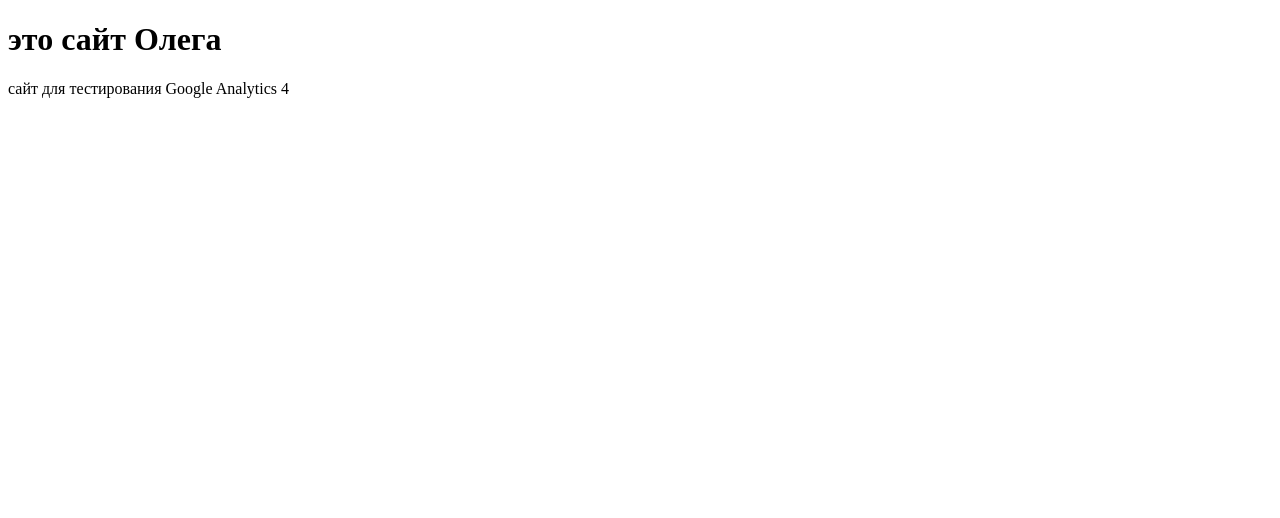
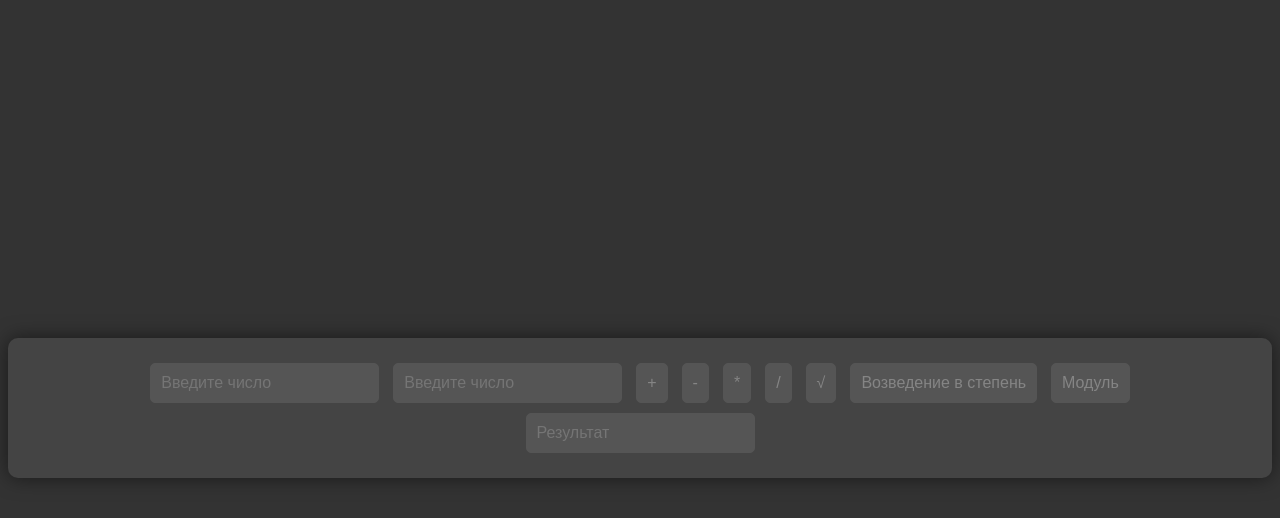
Before and after one commit to qecide/-web-analytics-test, a plain HTML site: page index.html in a window 1280 px wide. Drawn offline with Linux system fonts and the light colour scheme.

Commit message:
Add files via upload

```diff
--- a/index.html
+++ b/index.html
@@ -1,19 +1,22 @@
 <!DOCTYPE html>
-<html lang="ru">
+<html>
 <head>
-    <meta charset="UTF-8">
-    <meta name="viewport" content="width=device-width, initial-scale=1.0">
-    <title>Тестовый сайт для GA4</title>
-    <script async src="https://www.googletagmanager.com/gtag/js?id=G-04HXEV0Y09"></script>
-    <script>
-      window.dataLayer = window.dataLayer || [];
-      function gtag(){dataLayer.push(arguments);}
-      gtag('js', new Date());
-      gtag('config', 'G-04HXEV0Y09'); <!-- Здесь исправлено -->
-    </script>
+    <title>Калькулятор</title>
+    <link rel="stylesheet" type="text/css" href="styles.css">
 </head>
 <body>
-    <h1>это сайт Олега</h1>
-    <p>сайт для тестирования Google Analytics 4</p>
+    <div id="calculator">
+        <input type="text" id="value1" placeholder="Введите число"/>
+        <input type="text" id="value2" placeholder="Введите число"/>
+        <button onclick="calculate('+')">+</button>
+        <button onclick="calculate('-')">-</button>
+        <button onclick="calculate('*')">*</button>
+        <button onclick="calculate('/')">/</button>
+        <button onclick="calculate('sqrt')">√</button>
+        <button onclick="calculate('pow')">Возведение в степень</button>
+        <button onclick="calculate('mod')">Модуль</button>
+        <input type="text" id="result" placeholder="Результат" readonly/>
+    </div>
+    <script src="script.js"></script>
 </body>
 </html>
--- /dev/null
+++ b/script.js
@@ -0,0 +1,45 @@
+function calculate(operation) {
+    var value1 = document.getElementById('value1').value;
+    var value2 = document.getElementById('value2').value;
+
+    if ((operation !== 'sqrt' && operation !== 'mod') && (isNaN(value1) || isNaN(value2))) {
+        alert("Введите числа");
+        return;
+    }
+
+    value1 = parseFloat(value1);
+    value2 = parseFloat(value2);
+
+    var result;
+    switch(operation) {
+        case '+':
+            result = value1 + value2;
+            break;
+        case '-':
+            result = value1 - value2;
+            break;
+        case '*':
+            result = value1 * value2;
+            break;
+        case '/':
+            if (value2 === 0) {
+                alert("Не делай так");
+                return;
+            }
+            result = value1 / value2;
+            break;
+        case 'sqrt':
+            result = Math.sqrt(value1);
+            break;
+        case 'pow':
+            result = Math.pow(value1, value2);
+            break;
+        case 'mod':
+            result = Math.abs(value1);
+            break;
+        default:
+            result = "Чего?";
+    }
+
+    document.getElementById('result').value = result;
+}
--- /dev/null
+++ b/styles.css
@@ -0,0 +1,35 @@
+body {
+    display: flex;
+    justify-content: center;
+    align-items: center;
+    height: 100vh;
+    background-color: #333;
+}
+
+#calculator {
+    text-align: center;
+    padding: 20px;
+    background-color: #444;
+    border-radius: 10px;
+    box-shadow: 0 0 20px rgba(0,0,0,0.5);
+    color: white;
+}
+
+#calculator input, #calculator button {
+    margin: 5px;
+    padding: 10px;
+    border: 1px solid #555;
+    border-radius: 5px;
+    font-size: 16px;
+    background-color: #555;
+    color: rgba(255, 255, 255, 0.281);
+}
+
+#calculator button {
+    cursor: pointer;
+    transition: background-color 0.3s;
+}
+
+#calculator button:hover {
+    background-color: #666;
+}
```
